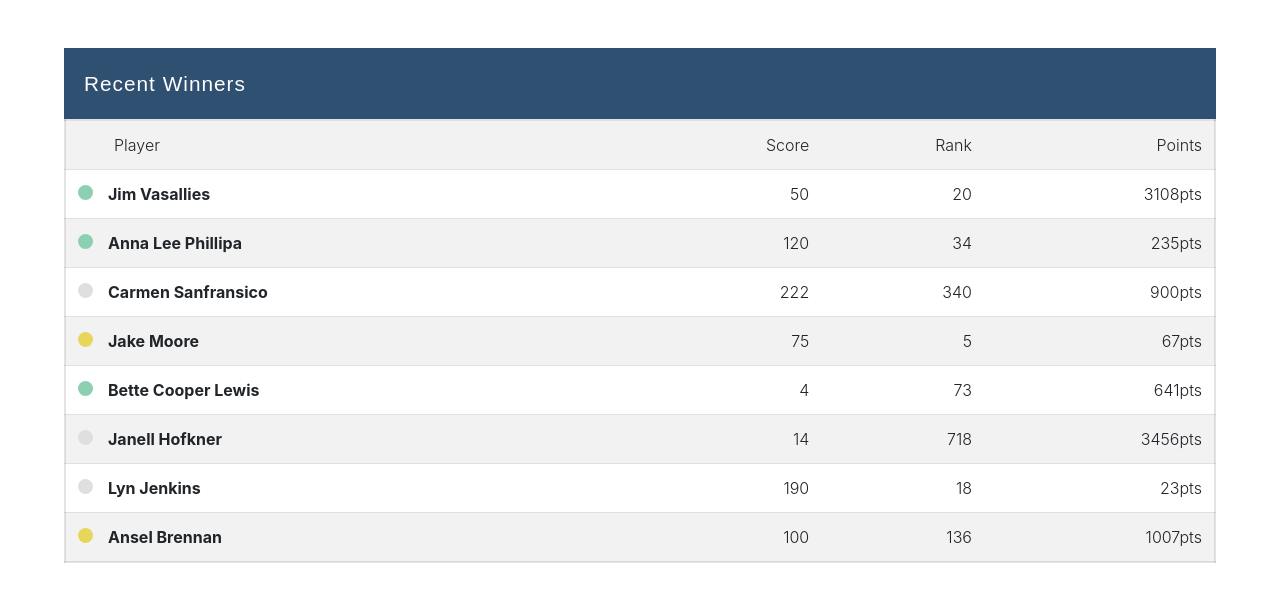
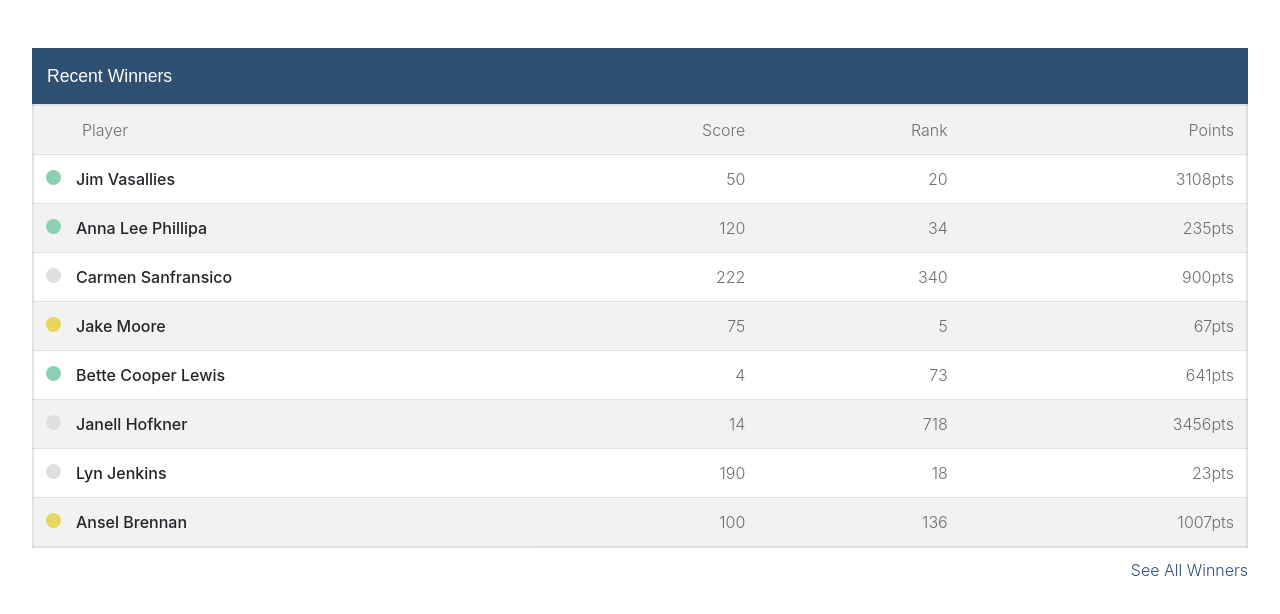
Before and after one commit to stevie2codes/BC_Mockup, a plain HTML site: page index.html in a window 1280 px wide. Drawn offline with nearby package versions, Linux system fonts and the light colour scheme.

Commit message:
finished winners table

```diff
--- a/index.html
+++ b/index.html
@@ -4,6 +4,7 @@
 <head>
     <meta charset="UTF-8">
     <meta name="viewport" content="width=device-width, initial-scale=1.0">
+
     <meta http-equiv="X-UA-Compatible" content="ie=edge">
     <title> RotoGrinders: The Daily Fantasy Sports Authority
     </title>
@@ -14,18 +15,23 @@
 
 <body>
     <div class="winnerTable my-5">
-        <table class="table table-striped">
+        <table class="table table-striped ">
             <thead>
                 <tr>
                     <div class="table_head">Recent Winners</div>
                 </tr>
             </thead>
             <tbody>
-                <tr>
-                    <th scope=" row" class="pl-5">Player</th>
-                    <td class="score">Score</td>
-                    <td>Rank</td>
-                    <td>Points</td>
+                <tr class="types">
+                    <th scope=" col" class="pl-5 full-text">Player</th>
+                    <th scope=" col" class="pl-5 short-text col-">PLR</th>
+
+                    <td scope=" col" class="score">Score</td>
+
+                    <td scope=" col" class="full-text">Rank</td>
+                    <td scope=" col" class="short-text ">RK</td>
+                    <td scope=" col" class="full-text">Points</td>
+                    <td scope=" col" class="short-text  ">PTS</td>
                 </tr>
                 <tr>
                     <th scope="row" class="greenIndicator">Jim Vasallies</th>
@@ -77,6 +83,7 @@
                 </tr>
             </tbody>
         </table>
+        <a href="#" class="moreWinnersLink">See All Winners</a>
     </div>
 </body>
 
--- a/styles.css
+++ b/styles.css
@@ -1,6 +1,8 @@
 body {
   margin: 0;
   padding: 0;
+  width: 100%;
+  height: auto;
   box-sizing: border-box;
   /* Color variables */
   --blue: #305071;
@@ -10,22 +12,28 @@ body {
 }
 
 .table {
-  width: 90vw;
+  max-width: 95vw;
   margin: 0 auto;
   border: 2px solid rgba(160, 158, 158, 0.29);
 }
 .table_head {
   background-color: var(--blue);
   color: white;
-  font-size: 1.3rem;
-  letter-spacing: 1px;
-  width: 90vw;
+  font-size: 1.1rem;
+  font-weight: 300;
+  max-width: 95vw;
   margin: 0 auto;
-  padding: 20px;
+  padding: 15px;
   font-family: sans-serif;
 }
-.pl-5 {
+.full-text {
   font-weight: 300;
+  display: none;
+}
+.full-text,
+.short-text {
+  font-weight: 300;
+  color: rgb(111, 108, 108);
 }
 
 .greenIndicator::before {
@@ -60,12 +68,39 @@ body {
 td {
   font-weight: 300;
   text-align: right;
+  color: rgb(111, 108, 108);
 }
 
-/* mobile styles */
+th {
+  font-weight: 500;
+  max-width: 150px;
+  white-space: nowrap;
+  overflow: hidden;
+  text-overflow: ellipsis;
+}
+
+.moreWinnersLink {
+  position: absolute;
+  right: 2.5%;
+  margin-top: 10px;
+  color: var(--blue);
+  font-weight: 300;
+}
+
+/*
+Recent Winners mobile styles */
 
 @media only screen and (max-width: 600px) {
   .score {
     display: none;
   }
 }
+
+@media only screen and (min-width: 600px) {
+  .full-text {
+    display: table-cell;
+  }
+  .short-text {
+    display: none;
+  }
+}
```
